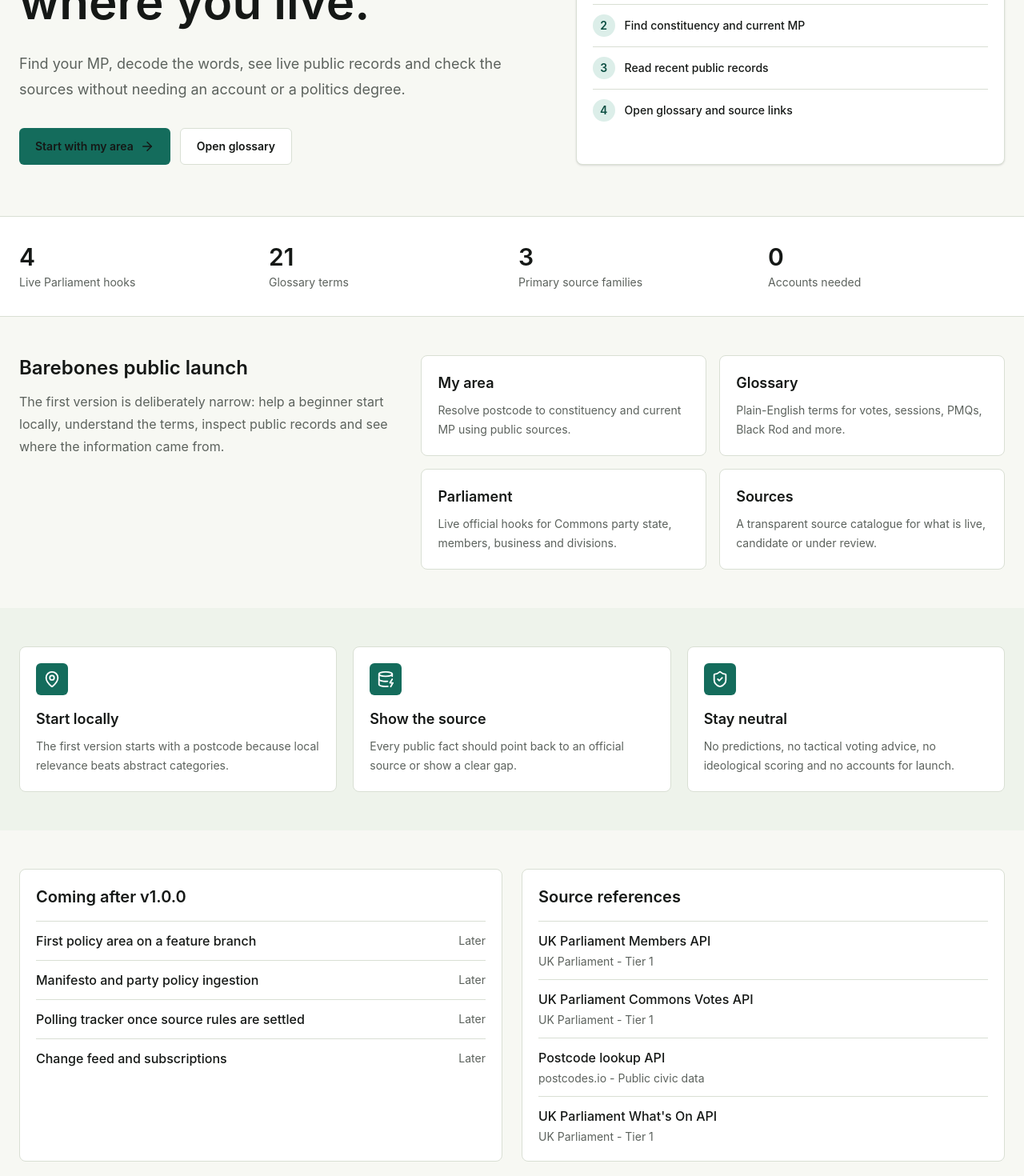
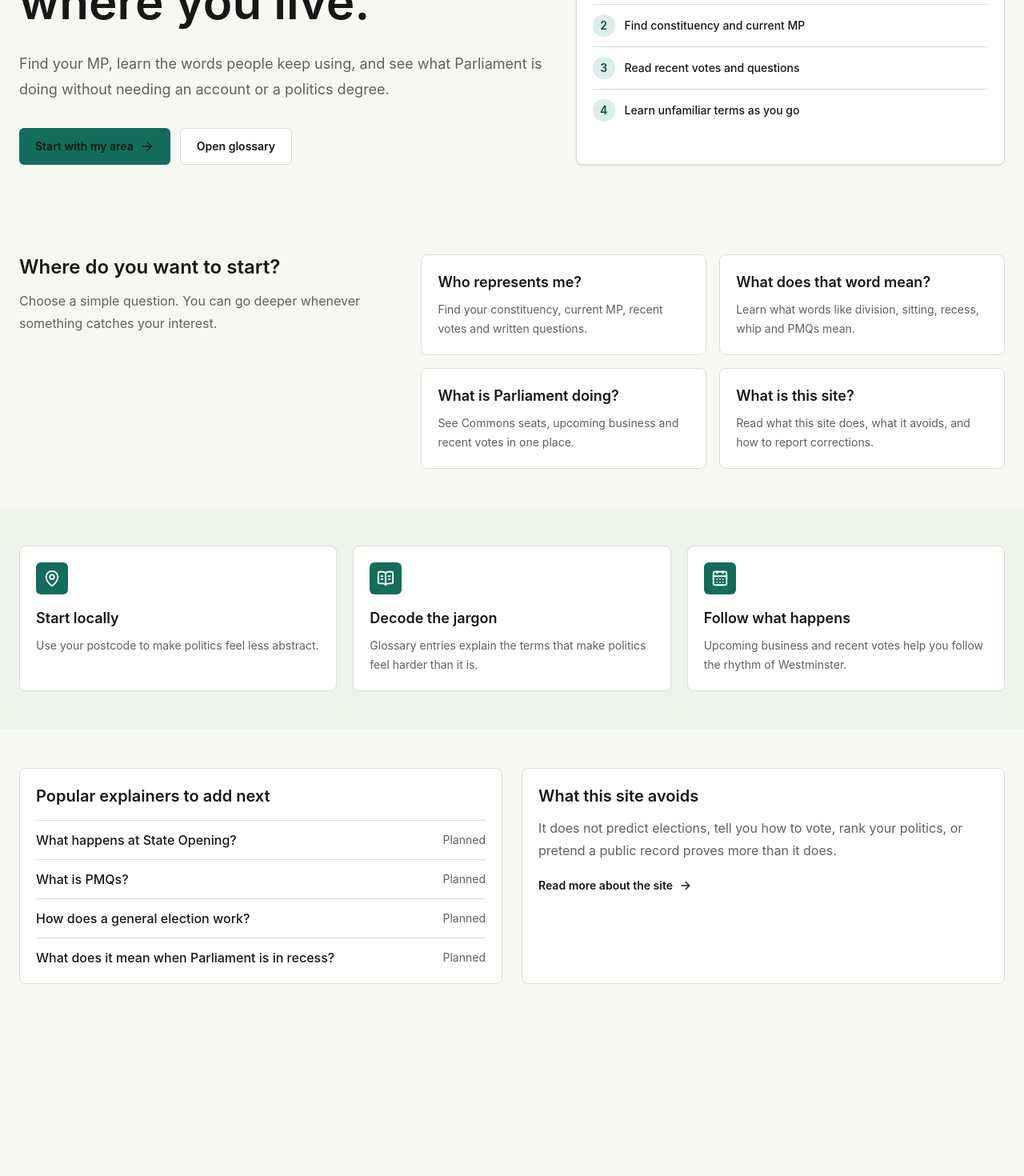
Before and after one commit to jarrydaubert/plain-politics, a Next.js app: page / in a window 1280 px wide. Shown: the part 340-1810 px from the top of the page at 80% size. After the commit the page ends 1618 px from the top, so only its background shows below. Built offline with nearby package versions, Linux system fonts and the light colour scheme.

Commit message:
Refine v1 starter UX and lookup tests

```diff
--- a/app/my-area/page.tsx
+++ b/app/my-area/page.tsx
@@ -1,4 +1,4 @@
-import { BookOpenText, DatabaseZap, MapPin } from "lucide-react";
+import { BookOpenText, Landmark, MapPin } from "lucide-react";
 import Link from "next/link";
 import { MyAreaLookup } from "@/components/my-area-lookup";
 
@@ -16,16 +16,16 @@ export default function MyAreaPage() {
           </div>
           <h1 className="mt-5 text-4xl font-semibold">Start with your area</h1>
           <p className="mt-4 max-w-2xl leading-7 text-[var(--muted)]">
-            Enter a postcode to find the Westminster constituency, current MP and recent public
-            parliamentary activity returned by official public sources.
+            Enter a postcode to find your Westminster constituency, current MP, recent votes and
+            written questions.
           </p>
         </div>
 
         <aside className="rounded-lg border border-[var(--border)] bg-[var(--surface)] p-5">
-          <h2 className="text-lg font-semibold">What this page can and cannot say</h2>
+          <h2 className="text-lg font-semibold">What you will see</h2>
           <p className="mt-2 text-sm leading-6 text-[var(--muted)]">
-            It can show official records. It cannot automatically prove local impact, motive or
-            whether a promise was kept. Where the evidence is missing, the page should say so.
+            A simple starter view: your seat, your MP, a few recent public records and the words you
+            might need to understand them.
           </p>
         </aside>
       </section>
@@ -47,12 +47,12 @@ export default function MyAreaPage() {
         </Link>
         <Link
           className="rounded-lg border border-[var(--border)] bg-[var(--surface)] p-5 transition hover:border-[var(--accent)]"
-          href="/sources"
+          href="/parliament"
         >
-          <DatabaseZap aria-hidden="true" className="text-[var(--accent)]" size={22} />
-          <h2 className="mt-4 text-lg font-semibold">Check the sources</h2>
+          <Landmark aria-hidden="true" className="text-[var(--accent)]" size={22} />
+          <h2 className="mt-4 text-lg font-semibold">See Parliament</h2>
           <p className="mt-2 text-sm leading-6 text-[var(--muted)]">
-            See which public APIs and datasets power the first version of the site.
+            Browse Commons seats, upcoming business and recent votes.
           </p>
         </Link>
       </section>
--- a/app/page.tsx
+++ b/app/page.tsx
@@ -1,41 +1,30 @@
-import { ArrowRight, DatabaseZap, MapPin, ShieldCheck } from "lucide-react";
+import { ArrowRight, BookOpenText, CalendarDays, MapPin } from "lucide-react";
 import type { Route } from "next";
 import Link from "next/link";
 import type { ReactNode } from "react";
 
-const launchMetrics = [
-  { label: "Live Parliament hooks", value: "4" },
-  { label: "Glossary terms", value: "21" },
-  { label: "Primary source families", value: "3" },
-  { label: "Accounts needed", value: "0" }
-];
-
-const sourceReferences = [
+const beginnerTopics = [
   {
-    publisher: "UK Parliament",
-    tier: "Tier 1",
-    title: "UK Parliament Members API",
-    url: "https://members-api.parliament.uk/"
+    description: "Find your constituency, current MP, recent votes and written questions.",
+    href: "/my-area",
+    title: "Who represents me?"
   },
   {
-    publisher: "UK Parliament",
-    tier: "Tier 1",
-    title: "UK Parliament Commons Votes API",
-    url: "https://commonsvotes-api.parliament.uk/"
+    description: "Learn what words like division, sitting, recess, whip and PMQs mean.",
+    href: "/glossary",
+    title: "What does that word mean?"
   },
   {
-    publisher: "postcodes.io",
-    tier: "Public civic data",
-    title: "Postcode lookup API",
-    url: "https://api.postcodes.io/"
+    description: "See Commons seats, upcoming business and recent votes in one place.",
+    href: "/parliament",
+    title: "What is Parliament doing?"
   },
   {
-    publisher: "UK Parliament",
-    tier: "Tier 1",
-    title: "UK Parliament What's On API",
-    url: "https://whatson-api.parliament.uk/calendar/events/list.json"
+    description: "Read what this site does, what it avoids, and how to report corrections.",
+    href: "/methodology",
+    title: "What is this site?"
   }
-];
+] as const;
 
 export default function HomePage() {
   return (
@@ -46,8 +35,8 @@ export default function HomePage() {
             Know nothing about UK politics? Start with where you live.
           </h1>
           <p className="mt-6 max-w-2xl text-lg leading-8 text-[var(--muted)]">
-            Find your MP, decode the words, see live public records and check the sources without
-            needing an account or a politics degree.
+            Find your MP, learn the words people keep using, and see what Parliament is doing
+            without needing an account or a politics degree.
           </p>
           <div className="mt-8 flex flex-wrap gap-3">
             <Link
@@ -70,13 +59,13 @@ export default function HomePage() {
           <div className="flex h-11 w-11 items-center justify-center rounded-md bg-[var(--accent)] text-white">
             <MapPin aria-hidden="true" size={23} />
           </div>
-          <h2 className="mt-5 text-2xl font-semibold">The v1.0.0 path</h2>
+          <h2 className="mt-5 text-2xl font-semibold">A simple first route</h2>
           <div className="mt-5 grid gap-3">
             {[
               "Enter postcode",
               "Find constituency and current MP",
-              "Read recent public records",
-              "Open glossary and source links"
+              "Read recent votes and questions",
+              "Learn unfamiliar terms as you go"
             ].map((step, index) => (
               <div
                 className="flex items-center gap-3 border-t border-[var(--border)] pt-3"
@@ -92,47 +81,23 @@ export default function HomePage() {
         </div>
       </section>
 
-      <section className="border-y border-[var(--border)] bg-[var(--surface)]">
-        <div className="mx-auto grid max-w-7xl gap-4 px-6 py-6 md:grid-cols-4">
-          {launchMetrics.map((item) => (
-            <div key={item.label} className="py-2">
-              <div className="text-3xl font-semibold">{item.value}</div>
-              <div className="mt-1 text-sm text-[var(--muted)]">{item.label}</div>
-            </div>
-          ))}
-        </div>
-      </section>
-
       <section className="mx-auto max-w-7xl px-6 py-12">
         <div className="grid gap-4 lg:grid-cols-[0.8fr_1.2fr]">
           <div>
-            <h2 className="text-2xl font-semibold">Barebones public launch</h2>
+            <h2 className="text-2xl font-semibold">Where do you want to start?</h2>
             <p className="mt-3 max-w-xl leading-7 text-[var(--muted)]">
-              The first version is deliberately narrow: help a beginner start locally, understand
-              the terms, inspect public records and see where the information came from.
+              Choose a simple question. You can go deeper whenever something catches your interest.
             </p>
           </div>
           <div className="grid gap-4 md:grid-cols-2">
-            <LaunchCard
-              description="Resolve postcode to constituency and current MP using public sources."
-              href="/my-area"
-              title="My area"
-            />
-            <LaunchCard
-              description="Plain-English terms for votes, sessions, PMQs, Black Rod and more."
-              href="/glossary"
-              title="Glossary"
-            />
-            <LaunchCard
-              description="Live official hooks for Commons party state, members, business and divisions."
-              href="/parliament"
-              title="Parliament"
-            />
-            <LaunchCard
-              description="A transparent source catalogue for what is live, candidate or under review."
-              href="/sources"
-              title="Sources"
-            />
+            {beginnerTopics.map((topic) => (
+              <LaunchCard
+                description={topic.description}
+                href={topic.href}
+                key={topic.href}
+                title={topic.title}
+              />
+            ))}
           </div>
         </div>
       </section>
@@ -140,22 +105,22 @@ export default function HomePage() {
       <section className="bg-[var(--surface-soft)]">
         <div className="mx-auto grid max-w-7xl gap-5 px-6 py-12 md:grid-cols-3">
           <InfoPanel
-            description="The first version starts with a postcode because local relevance beats abstract categories."
+            description="Use your postcode to make politics feel less abstract."
             href="/my-area"
             icon={<MapPin aria-hidden="true" size={22} />}
             title="Start locally"
           />
           <InfoPanel
-            description="Every public fact should point back to an official source or show a clear gap."
-            href="/sources"
-            icon={<DatabaseZap aria-hidden="true" size={22} />}
-            title="Show the source"
+            description="Glossary entries explain the terms that make politics feel harder than it is."
+            href="/glossary"
+            icon={<BookOpenText aria-hidden="true" size={22} />}
+            title="Decode the jargon"
           />
           <InfoPanel
-            description="No predictions, no tactical voting advice, no ideological scoring and no accounts for launch."
+            description="Upcoming business and recent votes help you follow the rhythm of Westminster."
             href="/parliament"
-            icon={<ShieldCheck aria-hidden="true" size={22} />}
-            title="Stay neutral"
+            icon={<CalendarDays aria-hidden="true" size={22} />}
+            title="Follow what happens"
           />
         </div>
       </section>
@@ -163,42 +128,37 @@ export default function HomePage() {
       <section className="mx-auto max-w-7xl px-6 py-12">
         <div className="grid gap-6 lg:grid-cols-2">
           <div className="rounded-lg border border-[var(--border)] bg-[var(--surface)] p-5">
-            <h2 className="text-xl font-semibold">Coming after v1.0.0</h2>
+            <h2 className="text-xl font-semibold">Popular explainers to add next</h2>
             <div className="mt-4 grid gap-3">
               {[
-                "First policy area on a feature branch",
-                "Manifesto and party policy ingestion",
-                "Polling tracker once source rules are settled",
-                "Change feed and subscriptions"
+                "What happens at State Opening?",
+                "What is PMQs?",
+                "How does a general election work?",
+                "What does it mean when Parliament is in recess?"
               ].map((item) => (
                 <div
                   className="flex items-center justify-between border-t border-[var(--border)] pt-3"
                   key={item}
                 >
                   <span className="font-medium">{item}</span>
-                  <span className="text-sm text-[var(--muted)]">Later</span>
+                  <span className="text-sm text-[var(--muted)]">Planned</span>
                 </div>
               ))}
             </div>
           </div>
           <div className="rounded-lg border border-[var(--border)] bg-[var(--surface)] p-5">
-            <h2 className="text-xl font-semibold">Source references</h2>
-            <div className="mt-4 grid gap-3">
-              {sourceReferences.map((source) => (
-                <a
-                  className="block border-t border-[var(--border)] pt-3 transition hover:text-[var(--accent)]"
-                  href={source.url}
-                  key={source.url}
-                  rel="noreferrer"
-                  target="_blank"
-                >
-                  <span className="block font-medium">{source.title}</span>
-                  <span className="mt-1 block text-sm text-[var(--muted)]">
-                    {source.publisher} - {source.tier}
-                  </span>
-                </a>
-              ))}
-            </div>
+            <h2 className="text-xl font-semibold">What this site avoids</h2>
+            <p className="mt-3 leading-7 text-[var(--muted)]">
+              It does not predict elections, tell you how to vote, rank your politics, or pretend a
+              public record proves more than it does.
+            </p>
+            <Link
+              className="mt-5 inline-flex items-center gap-2 text-sm font-semibold text-[var(--accent)]"
+              href="/methodology"
+            >
+              Read more about the site
+              <ArrowRight aria-hidden="true" size={16} />
+            </Link>
           </div>
         </div>
       </section>
--- a/src/components/site-header.tsx
+++ b/src/components/site-header.tsx
@@ -6,7 +6,7 @@ const navItems = [
   { href: "/parliament", label: "Parliament" },
   { href: "/glossary", label: "Glossary" },
   { href: "/sources", label: "Sources" },
-  { href: "/methodology", label: "Methodology" }
+  { href: "/methodology", label: "About" }
 ] as const;
 
 export function SiteHeader() {
```
Also changed, not shown: app/methodology/page.tsx (+12 -11 lines), src/components/my-area-lookup.tsx (+24 -11 lines), 1 other file (tests, documents, lock files or other folders).
